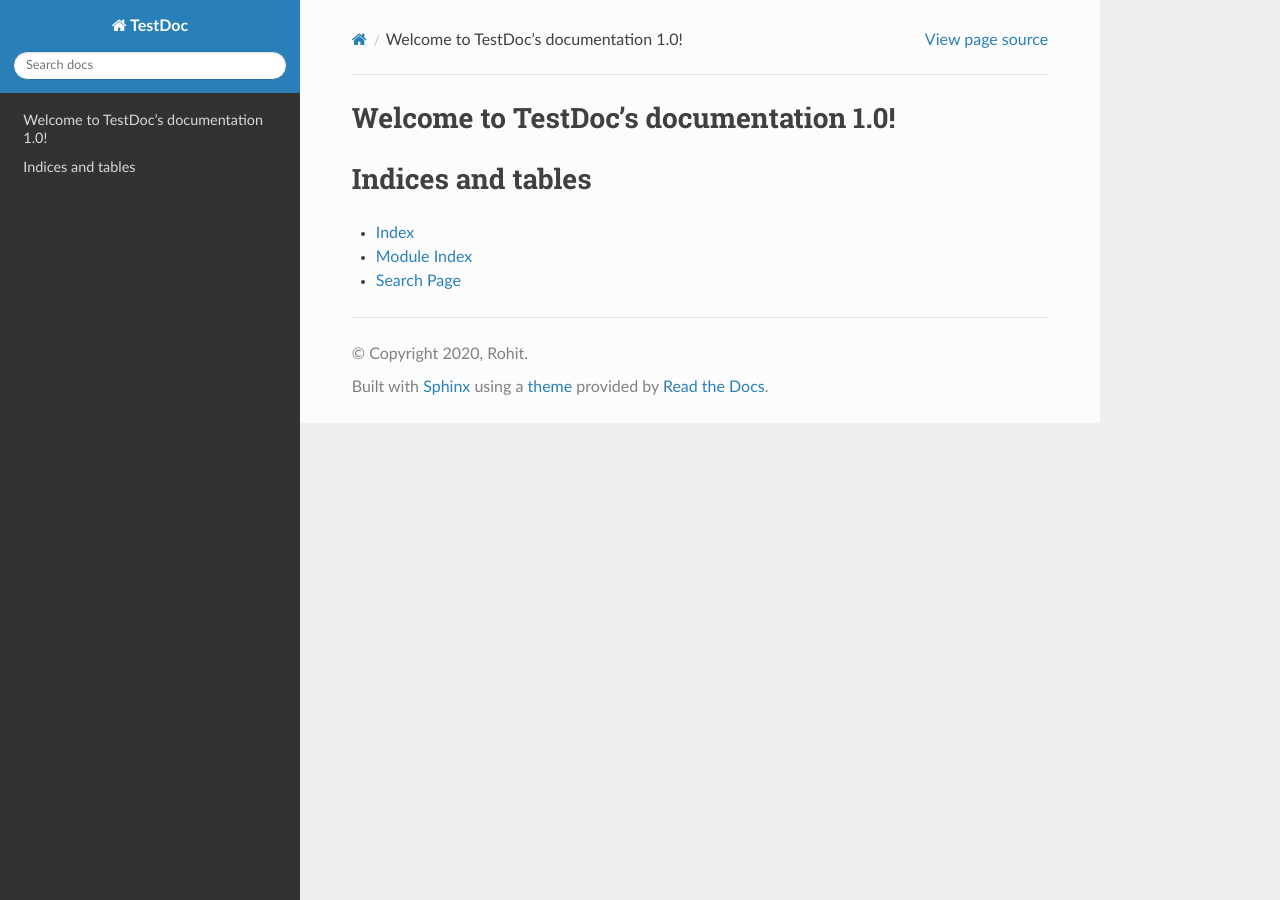
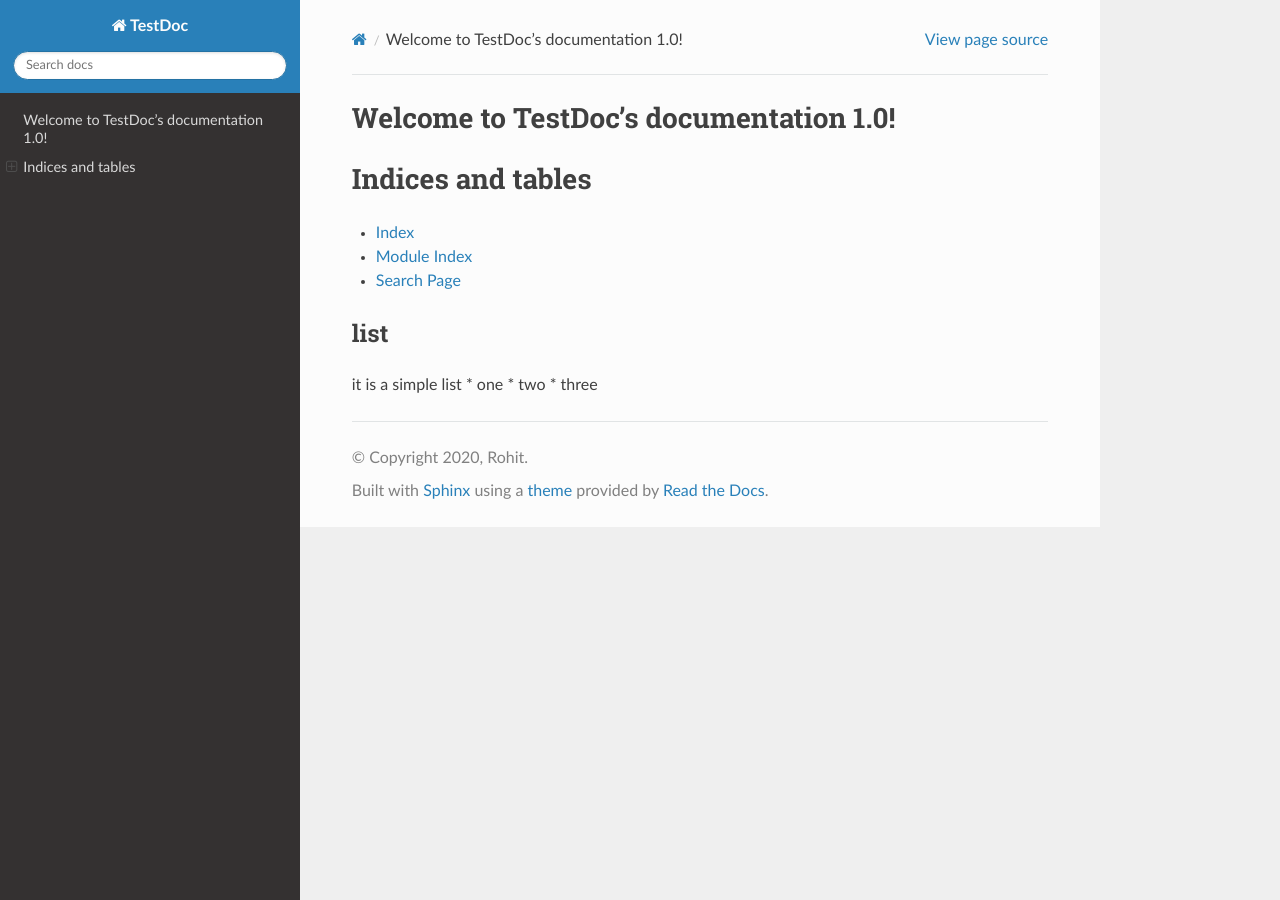
Before and after one commit to b-rohit/test-doc, a Sphinx documentation site: the page built from docs/source/index.rst, in a window 1280 px wide. Built offline with Sphinx 7.4.7 and the Read the Docs theme 2.0.0, drawn with Linux system fonts in a browser that asks for light colours.

Commit message:
Update index.rst

```diff
--- a/docs/source/index.rst
+++ b/docs/source/index.rst
@@ -18,3 +18,10 @@
 * :ref:`genindex`
 * :ref:`modindex`
 * :ref:`search`
+
+list
+----
+it is a simple list
+* one
+* two
+* three
```
